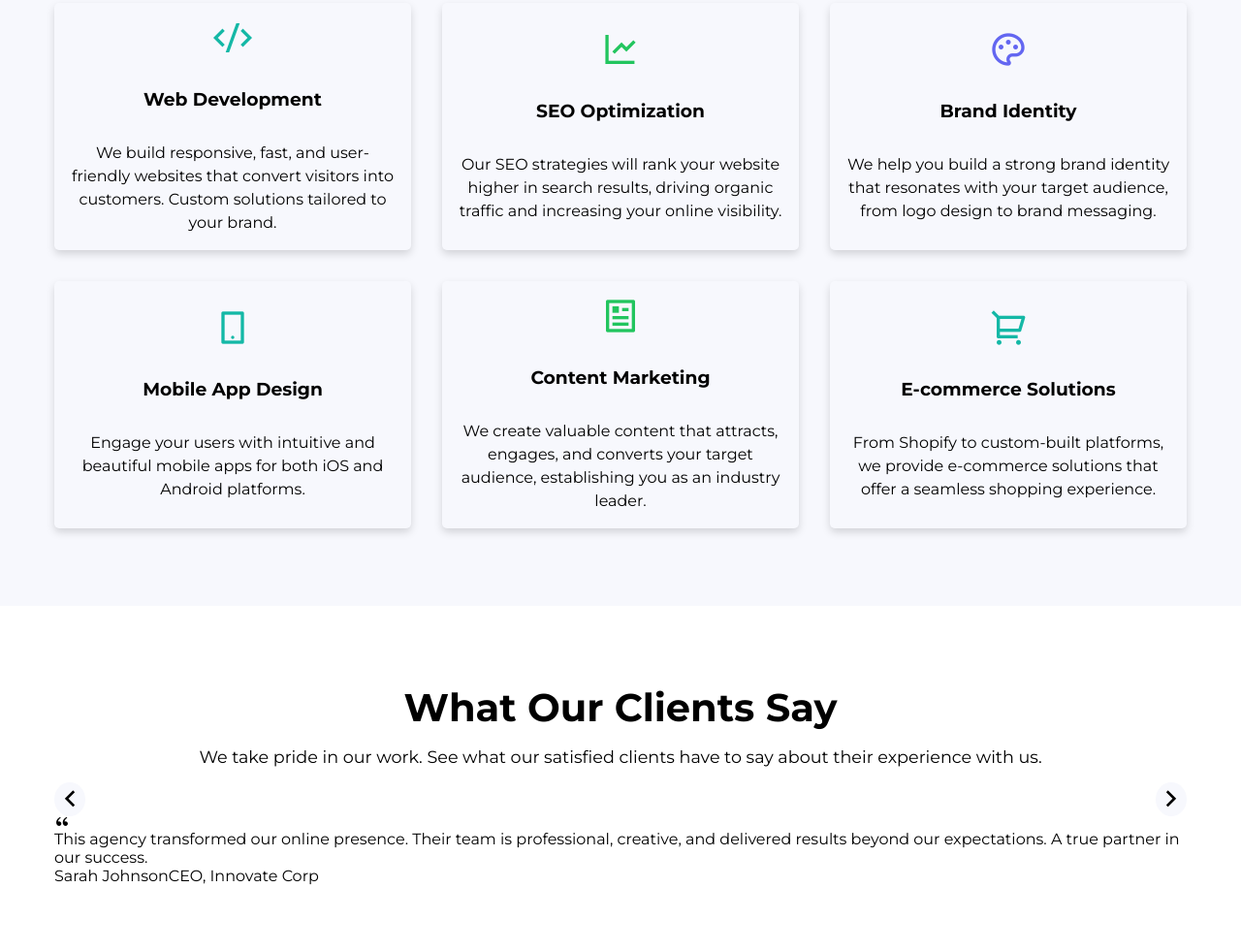
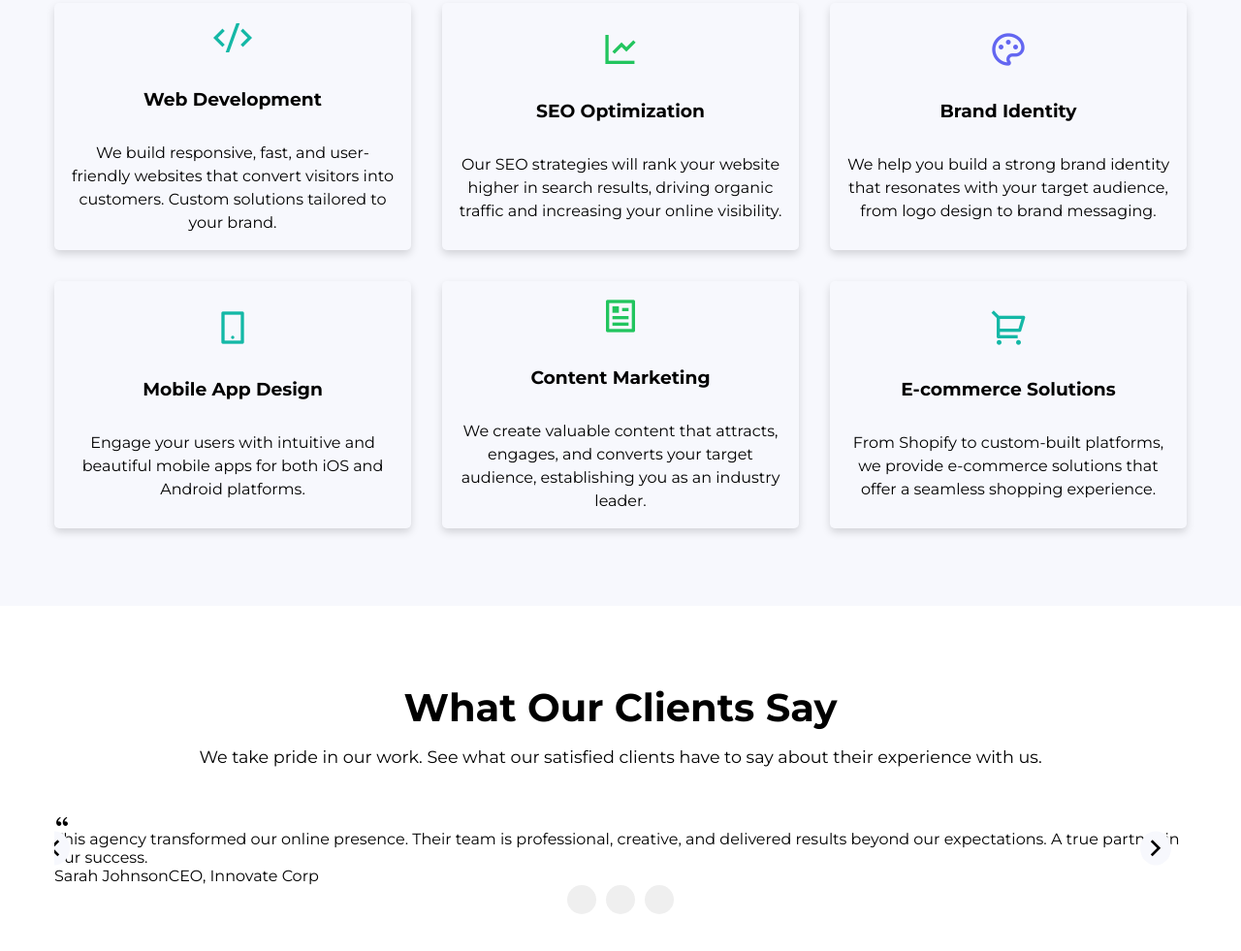
Before and after one commit to mertayda/AgencyX, a plain HTML site: page index.html in a window 1280 px wide. Shown: the part 850-1831 px from the top of the page at 97% size. Drawn offline with nearby package versions, Linux system fonts and the light colour scheme.

Commit message:
fixing carousel

```diff
--- a/index.html
+++ b/index.html
@@ -128,7 +128,7 @@
           We take pride in our work. See what our satisfied clients have to say about their experience with us.
          </p>
        </div>
-
+       <div class="testimonials-container">
        <div class="testimonials">
 
        <div class="testimonial-slide active">
@@ -152,18 +152,24 @@
     </div>
 
 
-    <div class="slider-nav prev" id="prev-slide"><i class="ri-arrow-left-s-line"></i></div>
-    <div class="slider-nav next" id="next-slide"><i class="ri-arrow-right-s-line"></i></div>
 
 
-    <div class="slider-pagination" id="pagination-dots">
+
+
+  </div>
+   <div class="slider-pagination">
+
 
     </div>
-  </div>
+
+  <div class="prevBtn" ><i class="ri-arrow-left-s-line"></i></div>
+    <div class="nextBtn" ><i class="ri-arrow-right-s-line"></i></div>
+
+</div>
     </div>
   </section>
 
-
+  <script src="js/carousel.js"></script>
    <script src="main.js"></script>
 </body>
 </html>
--- /dev/null
+++ b/js/carousel.js
@@ -0,0 +1,70 @@
+const testimonials = document.querySelector(".testimonials")
+const testimonialSlide = document.querySelectorAll(".testimonial-slide")
+const nextBtn = document.querySelector(".nextBtn")
+const prevBtn = document.querySelector(".prevBtn")
+const sliderPagination = document.querySelector(".slider-pagination")
+
+let currentIndex = 0;
+let totalIndex = testimonialSlide.length
+let leap = []
+
+
+
+
+function updateSlide(){
+     const offset = -currentIndex * 100
+     testimonials.style.transform = `translateX(${offset}%)`
+      leap.forEach((index,say) => {
+        if(index === currentIndex){
+            say.classList.add("active")
+        }else{
+            say.classList.remove("active")
+        }
+      })
+
+
+
+
+}
+
+
+function updateDots(test){
+    test = currentIndex
+    updateSlide()
+}
+
+
+function createdots(){
+  for(let i = 0; i<totalIndex  ; i++){
+    let points = document.createElement("button")
+    points.classList.add("dots")
+    leap.push(points)
+    sliderPagination.appendChild(points)
+    points.addEventListener("click",() => {
+       updateDots(i)
+    })
+
+  }
+
+
+
+}
+
+function nextSlide(){
+
+        currentIndex = (currentIndex + 1) % totalIndex
+        updateSlide()
+}
+
+
+function prevSlide(){
+    currentIndex = (currentIndex === 0) ? totalIndex - 1 : currentIndex - 1
+    updateSlide()
+}
+
+
+nextBtn.addEventListener("click",nextSlide)
+prevBtn.addEventListener("click",prevSlide)
+
+updateSlide()
+createdots()
--- a/style.css
+++ b/style.css
@@ -243,12 +243,22 @@ nav {
 
 
 
+/*testimonials*/
 
-.testimonials{
-  display: flex;;
+.testimonials-container{
+
   width: 100%;
   position: relative;
   overflow: hidden;
+}
+
+
+
+
+.testimonials{
+  display: flex;
+
+
 }
 
 
@@ -256,26 +266,50 @@ nav {
   flex: 0 0 100%;
   gap: 1rem;
   margin-top: 2rem;
+  height: 100%;
 }
 
-.slider-nav {
+.prevBtn,.nextBtn {
   cursor: pointer;
   font-size: 2rem;
   position: absolute;
+  top: 50%;
   background-color: var(--extra-light);
   border-radius: 50%;
+  transform: translate(-50%,-50%);
   transition: all 0.3s ease-in-out;
 
 
 }
 
 
-.slider-nav.prev{
-  left: 0;
+.nextBtn{
+  right: 0;
 }
 
-.slider-nav.next{
-  right: 0;
+.prevBtn{
+  left:0;
+}
+
+
+.slider-pagination{
+  display: flex;
+  justify-content: center;
+  gap: 10px;
+}
+
+.dots{
+ width: 30px;
+height: 30px;
+border-radius: 50%;
+border: none;
+padding: 0;
+cursor: pointer;
+transition: background-color 0.3s ease, transform 0.2s ease;
+}
+
+.dots.active{
+  background-color: var(--primary-color);
 }
 
 /* Media Queries */
```
